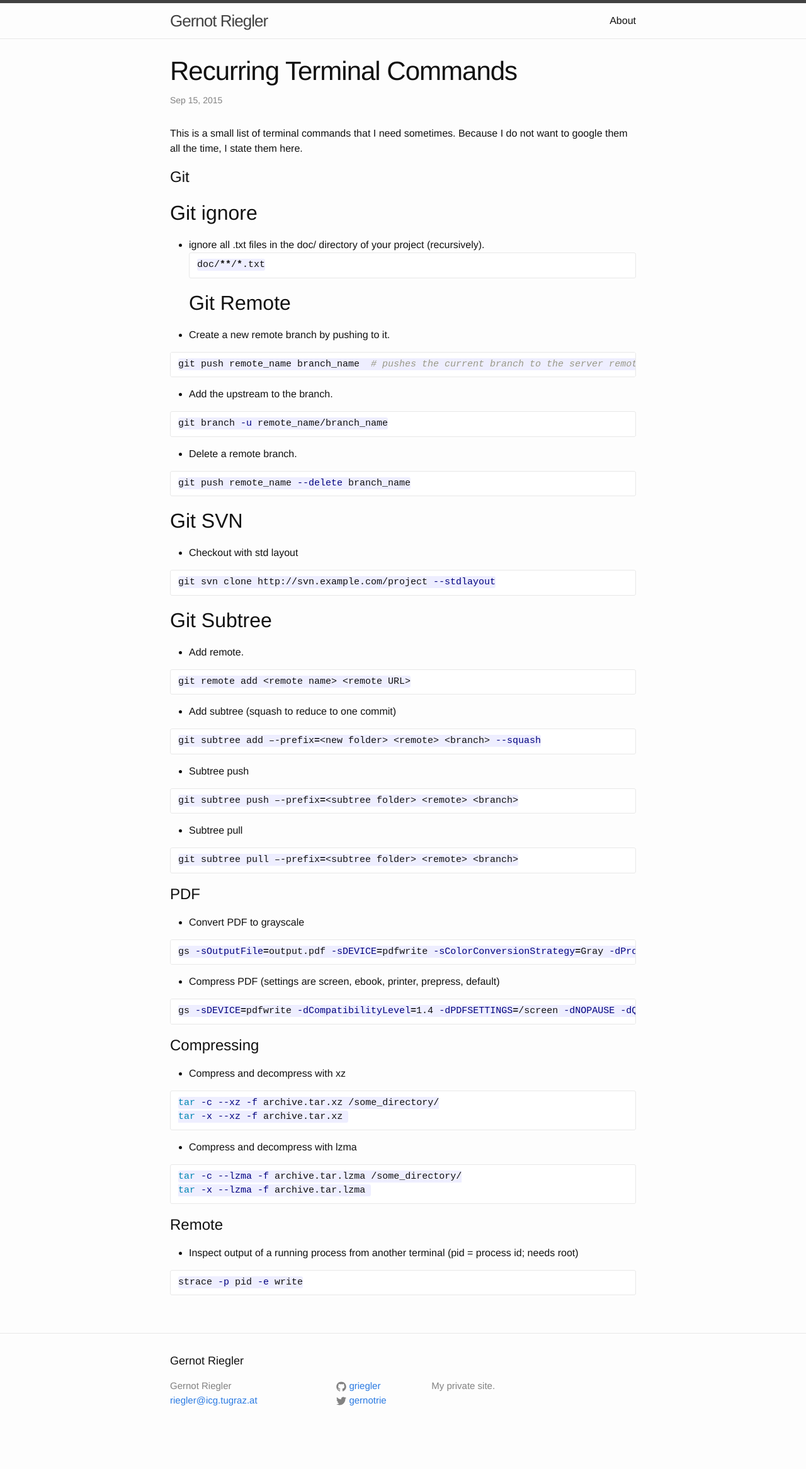
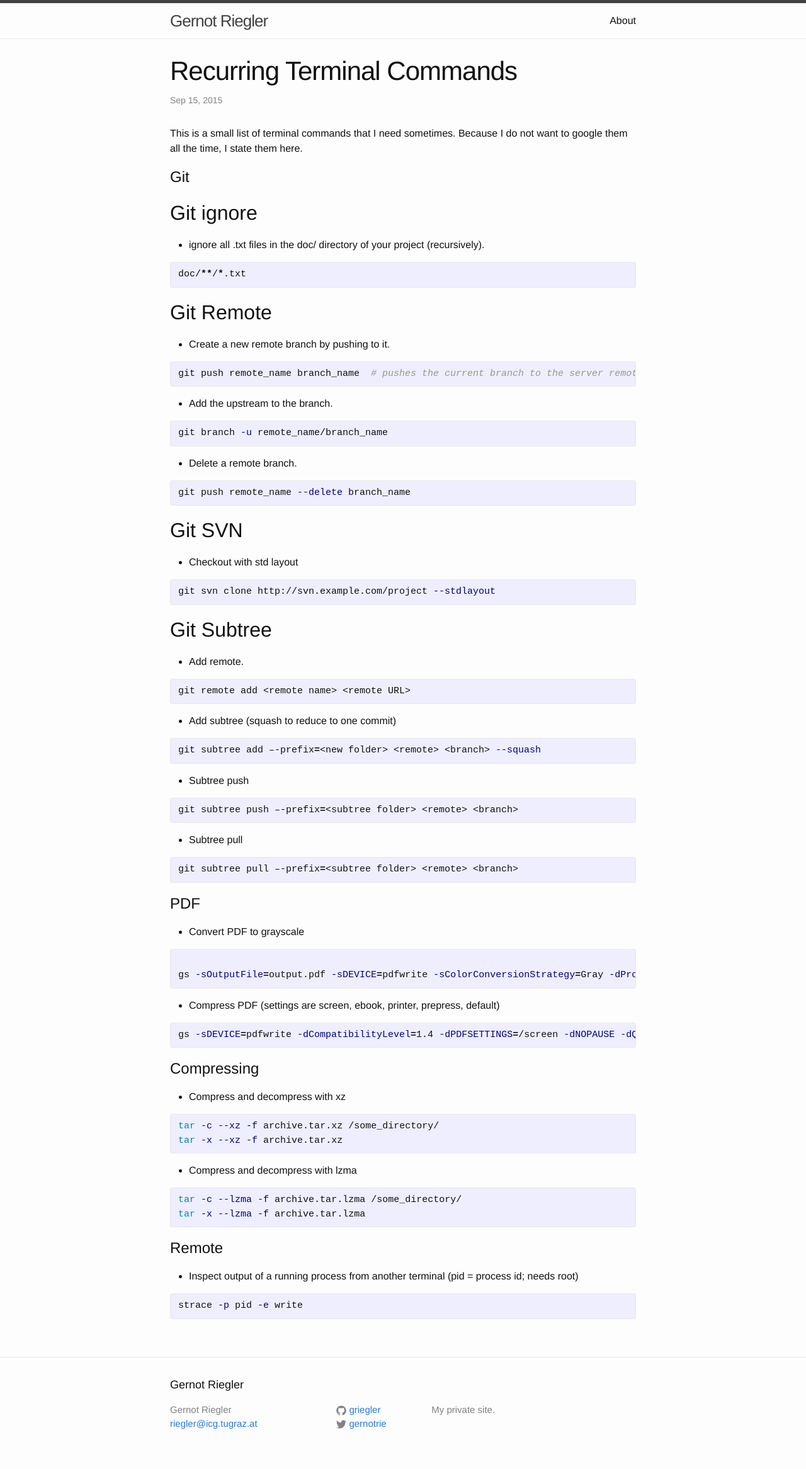
Before and after one commit to griegler/griegler.github.io, a Jekyll site: the page built from _posts/2015-09-15-recurring-terminal-commands.markdown, in a window 1280 px wide. Shown: the whole page at 63% size. Built offline with Jekyll 4.4.1, drawn with Linux system fonts in a browser that asks for light colours; before the commit the page ends 2295 px from its top, so only the background shows below that.

````diff
--- a/_posts/2015-09-15-recurring-terminal-commands.markdown
+++ b/_posts/2015-09-15-recurring-terminal-commands.markdown
@@ -13,100 +13,102 @@
 ## Git ignore
 
 * ignore all .txt files in the doc/ directory of your project (recursively).
-```bash
+{% highlight bash %}
 doc/**/*.txt
-```
+{% endhighlight %}
+
+
 ## Git Remote
 
 * Create a new remote branch by pushing to it.
 
-```bash
+{% highlight bash %}
 git push remote_name branch_name  # pushes the current branch to the server remote_name with branch_name
-```
+{% endhighlight %}
 
 * Add the upstream to the branch.
 
-```bash
+{% highlight bash %}
 git branch -u remote_name/branch_name
-```
+{% endhighlight %}
 
 * Delete a remote branch.
 
-```bash
+{% highlight bash %}
 git push remote_name --delete branch_name
-```
+{% endhighlight %}
 
 ## Git SVN
 
 * Checkout with std layout
 
-```bash
+{% highlight bash %}
 git svn clone http://svn.example.com/project --stdlayout
-```
+{% endhighlight %}
 
 
 ## Git Subtree
 
 * Add remote.
 
-```bash
+{% highlight bash %}
 git remote add <remote name> <remote URL>
-```
+{% endhighlight %}
 
 * Add subtree (squash to reduce to one commit)
 
-```bash
+{% highlight bash %}
 git subtree add –-prefix=<new folder> <remote> <branch> --squash
-```
+{% endhighlight %}
 
 * Subtree push
 
-```bash
+{% highlight bash %}
 git subtree push –-prefix=<subtree folder> <remote> <branch>
-```
+{% endhighlight %}
 
 * Subtree pull
 
-```bash
+{% highlight bash %}
 git subtree pull –-prefix=<subtree folder> <remote> <branch>
-```
+{% endhighlight %}
 
 
 # PDF
 
 * Convert PDF to grayscale
 
-```bash
+{% highlight bash %}
 gs -sOutputFile=output.pdf -sDEVICE=pdfwrite -sColorConversionStrategy=Gray -dProcessColorModel=/DeviceGray -dCompatibiltyLevel=1.4 -dNOPAUSE -dBATCH input.pdf
-```
+{% endhighlight %}
 
 * Compress PDF (settings are screen, ebook, printer, prepress, default)
 
-```bash
+{% highlight bash %}
 gs -sDEVICE=pdfwrite -dCompatibilityLevel=1.4 -dPDFSETTINGS=/screen -dNOPAUSE -dQUIET -dBATCH -sOutputFile=output.pdf input.pdf
-```
+{% endhighlight %}
 
 
 # Compressing
 
 * Compress and decompress with xz
 
-```bash
+{% highlight bash %}
 tar -c --xz -f archive.tar.xz /some_directory/
 tar -x --xz -f archive.tar.xz
-```
+{% endhighlight %}
 
 * Compress and decompress with lzma
 
-```bash
+{% highlight bash %}
 tar -c --lzma -f archive.tar.lzma /some_directory/
 tar -x --lzma -f archive.tar.lzma
-```
+{% endhighlight %}
 
 # Remote
 
 * Inspect output of a running process from another terminal (pid = process id; needs root)
 
-```bash
+{% highlight bash %}
 strace -p pid -e write
-```
+{% endhighlight %}
````
Also changed, not shown: other parts of _posts/2015-09-15-recurring-terminal-commands.markdown (+1 -1 lines), about.md (+2 -5 lines).
